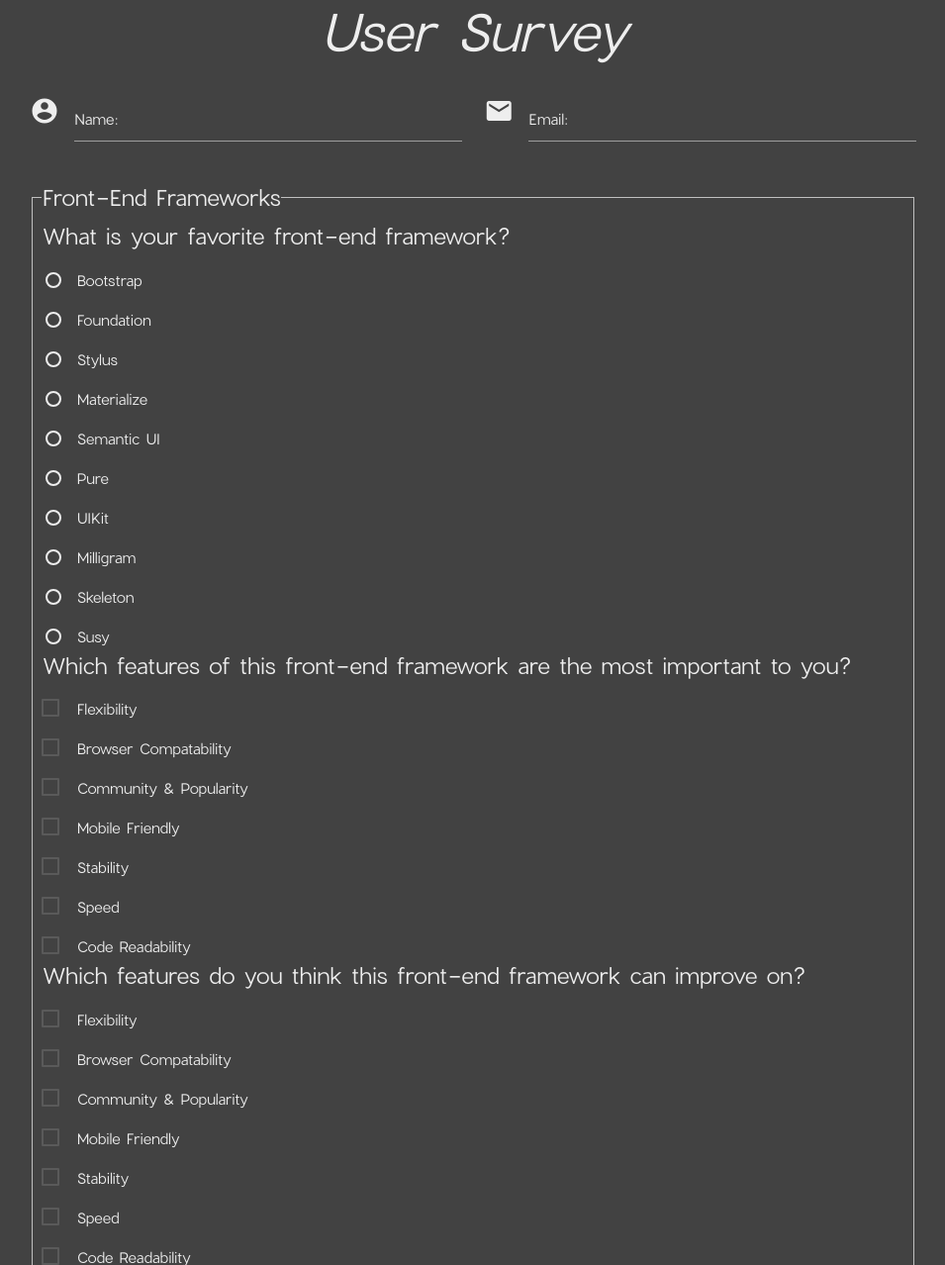
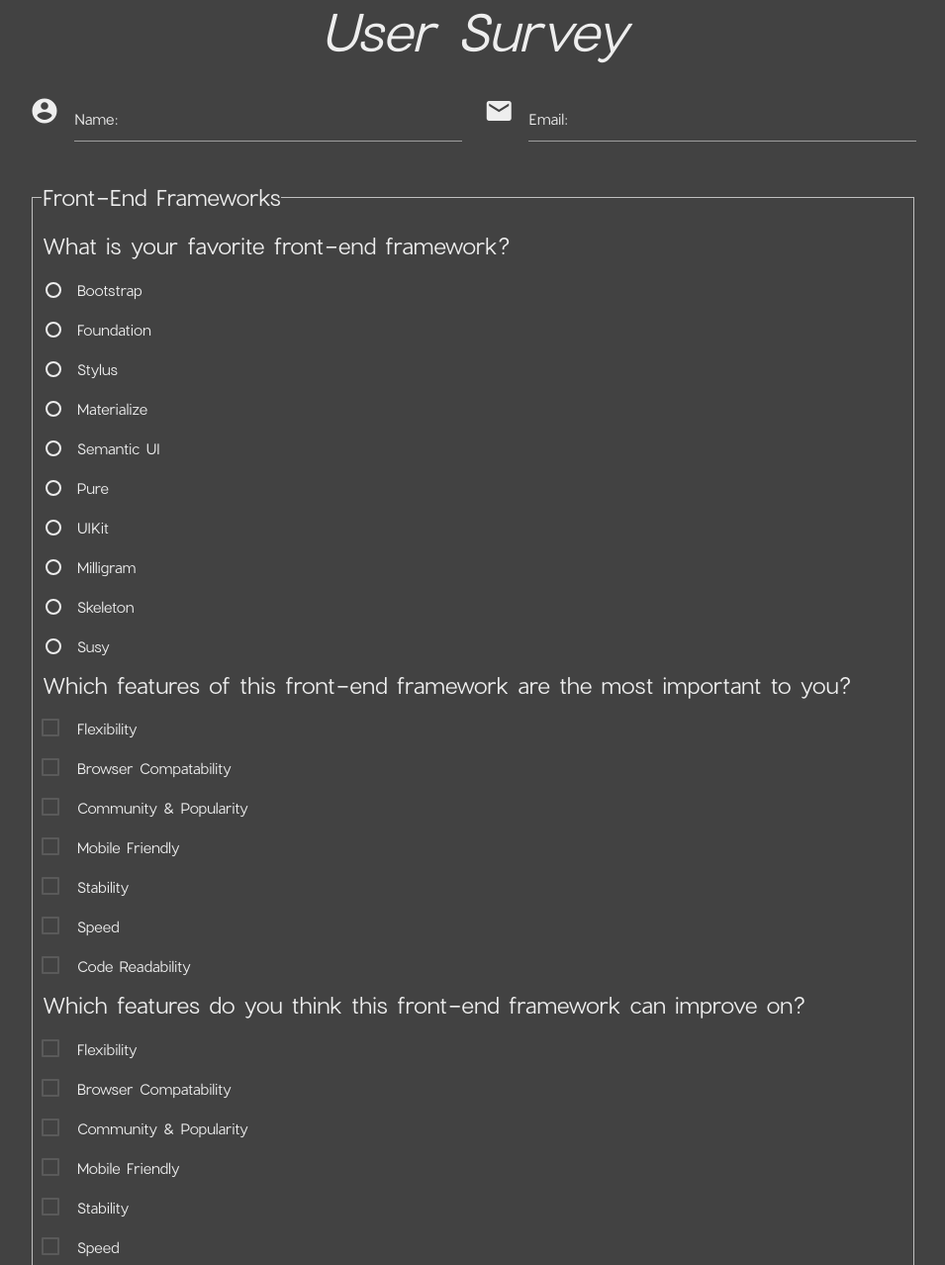
Before and after one commit to ahashim1/CSC174_Assignment8, a PHP site: page / in a window 1280 px wide. Shown: the part 2311-3589 px from the top of the page at 99% size, without its empty margins (162-1117 px from the left). Run offline with PHP 8.4, Linux system fonts and the light colour scheme; some libraries are stand-ins or nearby versions.

Commit message:
small fixes

```diff
--- a/admin.php
+++ b/admin.php
@@ -47,6 +47,7 @@
 
 	<table>
 		<tr>
+			<th>ID</th>
 			<th>Name</th>
 			<th>Email</th>
 			<th>Favorite Framework</th>
--- a/css/overrides.css
+++ b/css/overrides.css
@@ -104,3 +104,9 @@ table{
 button.save_button{
   display: none;
 }
+
+.questiontitle{
+	font-size: 150%;
+	margin-top: 10px;
+	margin-bottom: 5px;
+}
--- a/database_action.php
+++ b/database_action.php
@@ -90,7 +90,7 @@
 
     <div class="container">
 
-        <div class="charl">
+        <div class="charl center-align">
 
         <header>
 
--- a/index.php
+++ b/index.php
@@ -99,7 +99,7 @@
 
 				<legend class="big">Front-End Frameworks</legend>
 
-				<div class="big">What is your favorite front-end framework?</div>
+				<div class="questiontitle">What is your favorite front-end framework?</div>
 
 				<div class="boxes">
 
@@ -156,7 +156,7 @@
 				</div>
 
 
-				<div class="big">Which features of this front-end framework are the most important to you?</div>
+				<div class="questiontitle">Which features of this front-end framework are the most important to you?</div>
 
 					<div class="boxes">
 
@@ -198,7 +198,7 @@
 					</div>
 
 
-				<div class="big">Which features do you think this front-end framework can improve on?</div>
+				<div class="questiontitle">Which features do you think this front-end framework can improve on?</div>
 
 					<div class="boxes">
 
@@ -271,7 +271,7 @@
 
 		</div>
 
-<!-- Downloading jQuery and Materialize -->
+<!-- Downloading jQuery and Materialize file for JS -->
 <script type="text/javascript" src="https://code.jquery.com/jquery-3.2.1.min.js"></script>
 <script type="text/javascript" src="js/materialize.min.js"></script>
 
```
